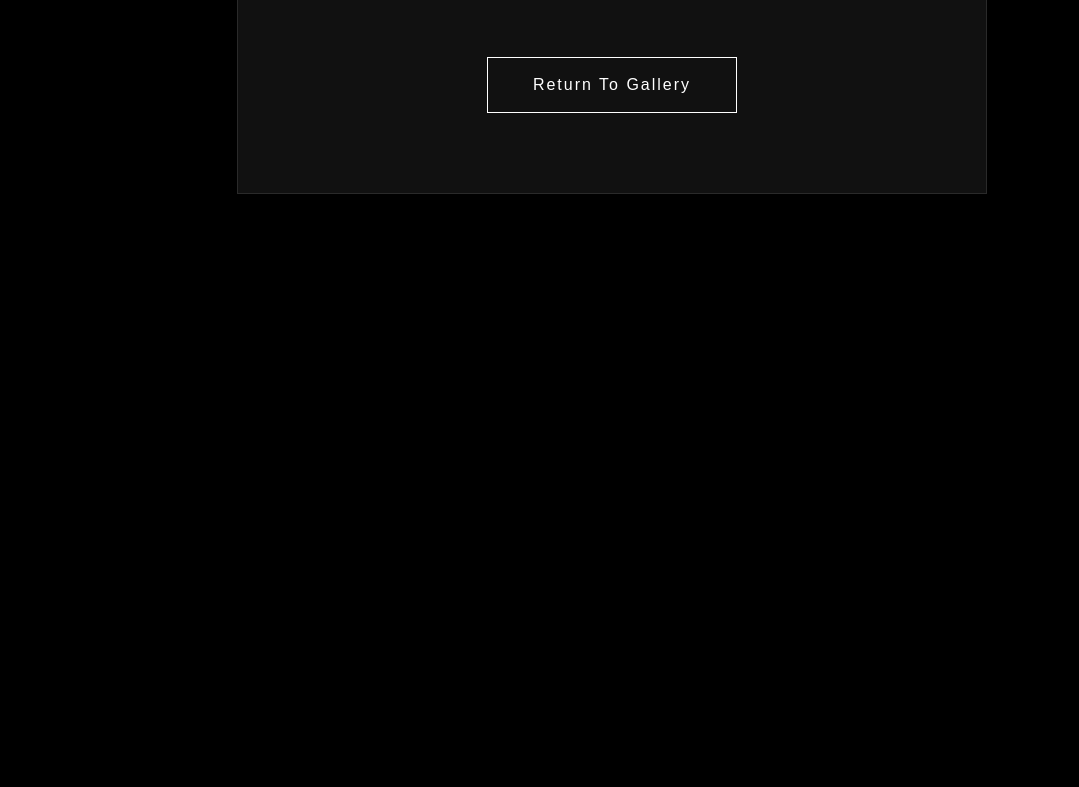
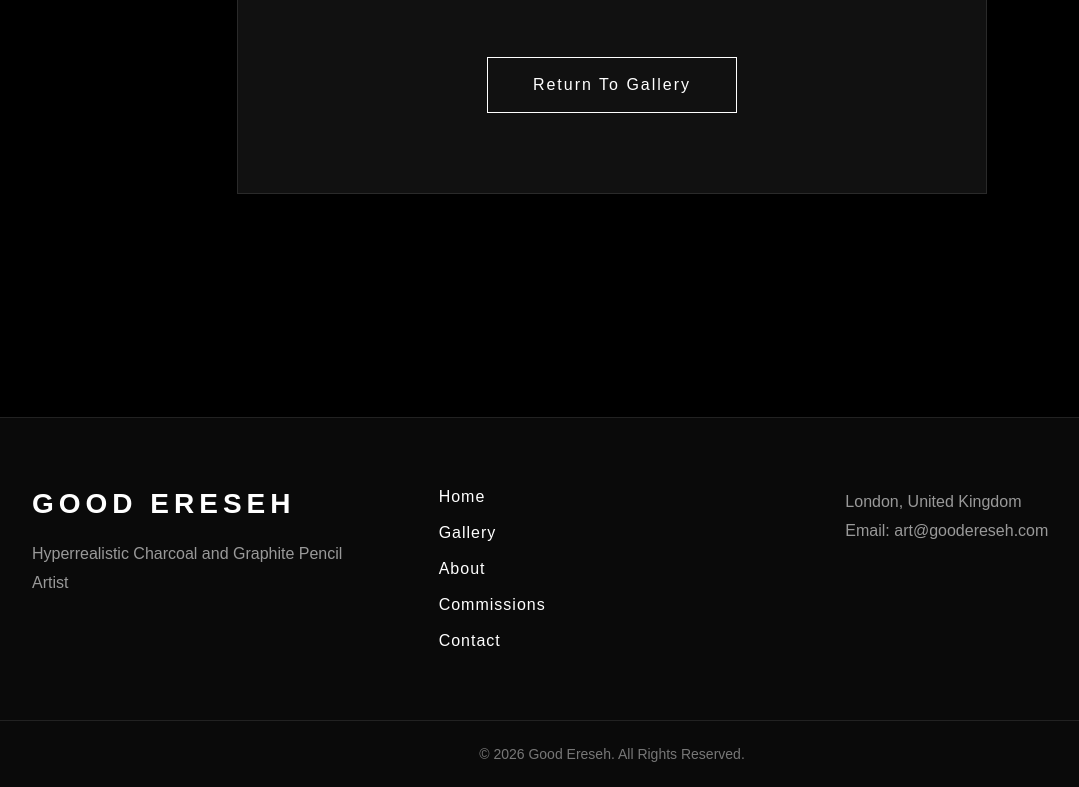
Before and after one commit to wudixo/goodereseh-website, a plain HTML site: page thank-you.html in a window 1280 px wide. Shown: the part 483-1270 px from the top of the page, without its empty margins (28-1107 px from the left). Before the commit the page ends 800 px from the top, so only its background shows below. Drawn offline with Linux system fonts and the light colour scheme.

Commit message:
Update website pages and styling

```diff
--- a/thank-you.html
+++ b/thank-you.html
@@ -74,4 +74,59 @@ Return To Gallery
 </div>
 
 
-</sec
+</section>
+
+<footer>
+
+<div class="footer-container">
+
+<div class="footer-brand">
+
+<h2>GOOD ERESEH</h2>
+
+<p>
+Hyperrealistic Charcoal and Graphite Pencil Artist
+</p>
+
+</div>
+
+
+<div class="footer-links">
+
+<a href="index.html">Home</a>
+
+<a href="gallery.html">Gallery</a>
+
+<a href="about.html">About</a>
+
+<a href="commissions.html">Commissions</a>
+
+<a href="contact.html">Contact</a>
+
+</div>
+
+
+<div class="footer-contact">
+
+<p>London, United Kingdom</p>
+
+<p>Email: art@goodereseh.com</p>
+
+</div>
+
+</div>
+
+
+<div class="footer-bottom">
+
+<p>
+© 2026 Good Ereseh. All Rights Reserved.
+</p>
+
+</div>
+
+</footer>
+
+</body>
+
+</html>
```
